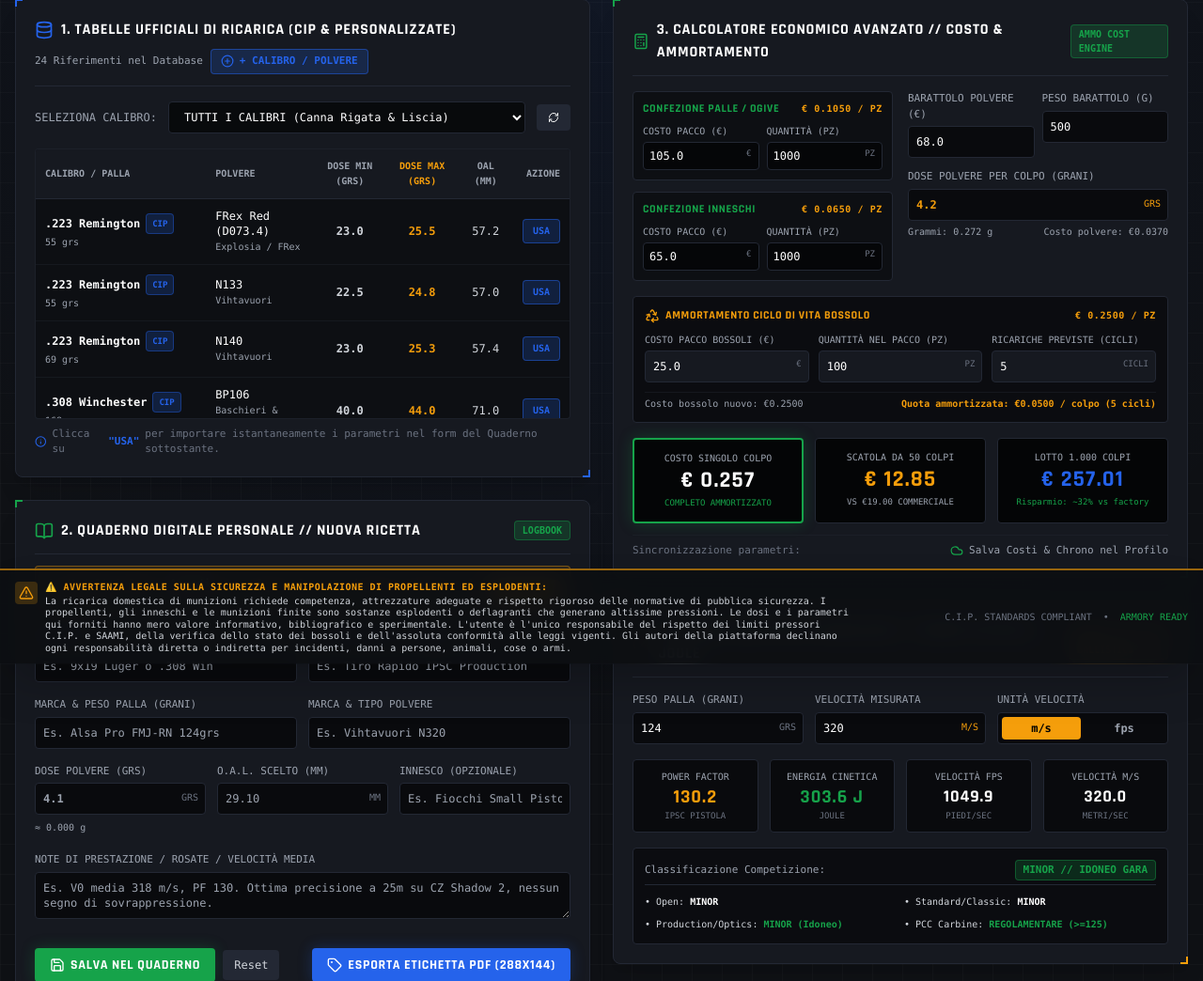
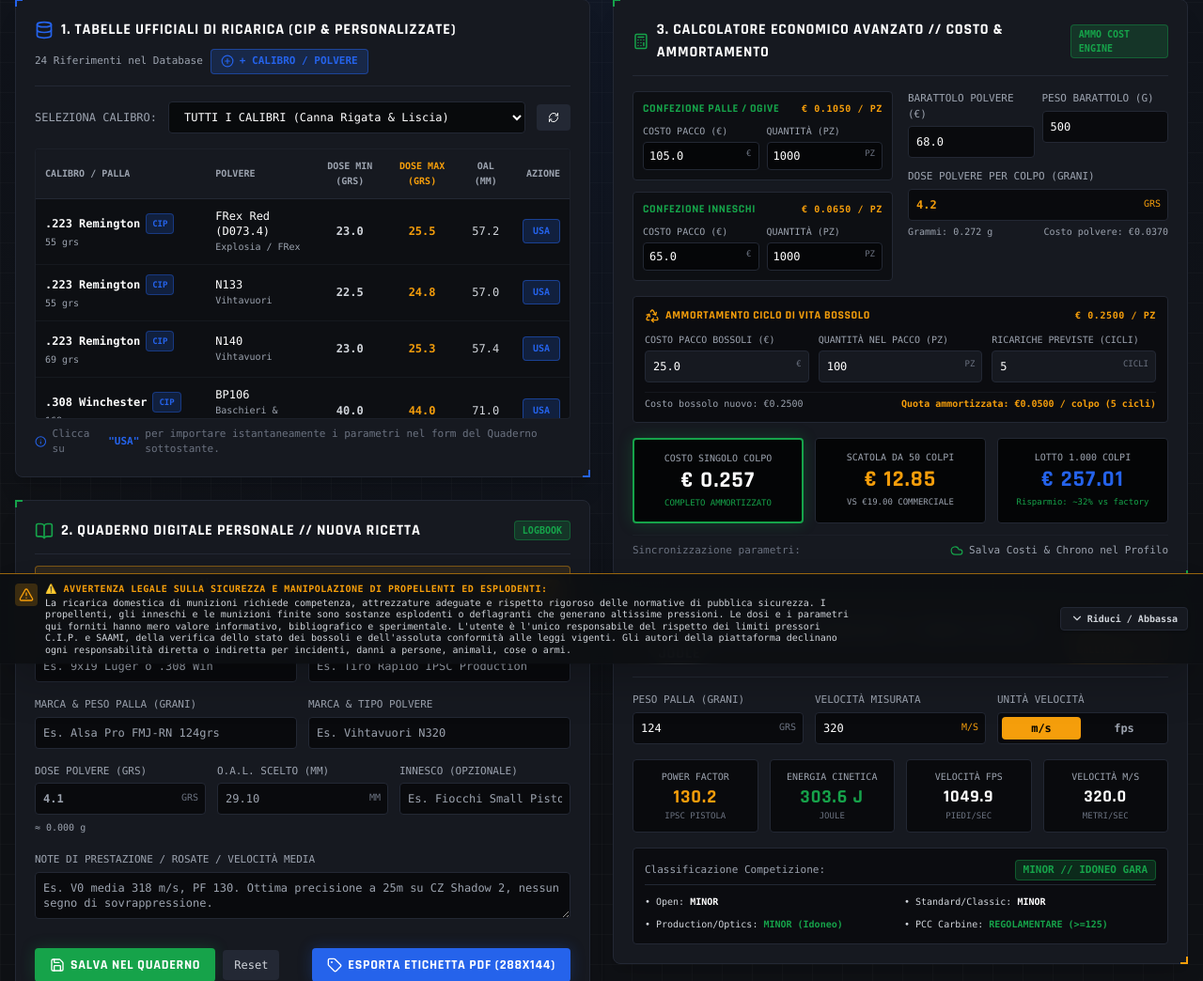
Before and after one commit to elia2792/ricarica-balistica, a Flask app: page / in a window 1280 px wide. Shown: the part 94-1138 px from the top of the page at 94% size. Run offline with Flask 3, Linux system fonts and the light colour scheme; data comes from the database, SQL or seed files in the repository; both versions use the stored data as it was after the commit; some libraries are stand-ins or nearby versions; some web fonts are replaced.

Commit message:
feat: footer avvertenze legali minimizzabile con stato persistente

```diff
--- a/static/js/app.js
+++ b/static/js/app.js
@@ -6,6 +6,7 @@ let tabAuthAttivo = 'login';
 
 document.addEventListener('DOMContentLoaded', () => {
   verificaStatoAutenticazione();
+  inizializzaDisclaimer();
   caricaTabelle();
   caricaRicette();
   calcolaCostoLive();
@@ -973,3 +974,32 @@ function escapeHtml(text) {
     .replace(/"/g, "&quot;")
     .replace(/'/g, "&#039;");
 }
+
+// ==========================================
+// GESTIONE MINIMIZZAZIONE DISCLAIMER LEGALE
+// ==========================================
+function inizializzaDisclaimer() {
+  const stato = localStorage.getItem('disclaimer_collapsed');
+  if (stato === '1') {
+    toggleDisclaimer(true);
+  }
+}
+
+function toggleDisclaimer(collapse) {
+  const fullContent = document.getElementById('disclaimer-full-content');
+  const collapsedBar = document.getElementById('disclaimer-collapsed-bar');
+  if (!fullContent || !collapsedBar) return;
+
+  if (collapse) {
+    fullContent.classList.add('hidden');
+    collapsedBar.classList.remove('hidden');
+    collapsedBar.classList.add('flex');
+    localStorage.setItem('disclaimer_collapsed', '1');
+  } else {
+    collapsedBar.classList.add('hidden');
+    collapsedBar.classList.remove('flex');
+    fullContent.classList.remove('hidden');
+    localStorage.removeItem('disclaimer_collapsed');
+  }
+  lucide.createIcons();
+}
--- a/templates/index.html
+++ b/templates/index.html
@@ -93,7 +93,7 @@
   <!-- ======================================================== -->
   <!-- MAIN BALANCED 2-COLUMN GRID                              -->
   <!-- ======================================================== -->
-  <main class="max-w-7xl mx-auto w-full px-4 py-6 flex-1">
+  <main class="max-w-7xl mx-auto w-full px-4 py-6 pb-24 flex-1">
     <div class="grid grid-cols-1 lg:grid-cols-12 gap-6">
 
       <!-- ==================================================== -->
@@ -617,10 +617,23 @@
   </main>
 
   <!-- ======================================================== -->
-  <!-- FOOTER FISSO / INTEGRATO: DISCLAIMER LEGALE DI SICUREZZA -->
+  <!-- FOOTER FISSO: DISCLAIMER LEGALE (MINIMIZZABILE)           -->
   <!-- ======================================================== -->
-  <footer class="fixed bottom-0 left-0 right-0 z-50 bg-[#0d0f12]/95 backdrop-blur-md border-t-2 border-tacamber/60 px-4 py-2.5 text-gray-400 shadow-2xl">
-    <div class="max-w-7xl mx-auto flex flex-col md:flex-row items-start md:items-center justify-between gap-2 text-[10px] font-mono">
+  <footer id="footer-disclaimer" class="fixed bottom-0 left-0 right-0 z-50 bg-[#0d0f12]/95 backdrop-blur-md border-t border-tacamber/60 text-gray-400 shadow-2xl transition-all duration-300">
+    <!-- BARRA MINIMIZZATA (Visibile quando ridotta) -->
+    <div id="disclaimer-collapsed-bar" class="hidden max-w-7xl mx-auto px-4 py-1.5 flex items-center justify-between text-[10px] font-mono">
+      <div class="flex items-center gap-2 text-tacamber font-bold">
+        <i data-lucide="alert-triangle" class="w-3.5 h-3.5"></i>
+        <span>AVVERTENZA LEGALE CIP / SAAMI & SICUREZZA PROPELLENTI</span>
+      </div>
+      <button type="button" onclick="toggleDisclaimer(false)" class="text-[10px] text-gray-300 hover:text-white flex items-center gap-1 font-mono px-2.5 py-1 rounded bg-tacamber/15 hover:bg-tacamber/30 border border-tacamber/40 text-tacamber transition cursor-pointer">
+        <i data-lucide="chevron-up" class="w-3 h-3"></i>
+        <span>Espandi Avvertenze</span>
+      </button>
+    </div>
+
+    <!-- CONTENUTO COMPLETO (Espanso con tasto Riduci) -->
+    <div id="disclaimer-full-content" class="max-w-7xl mx-auto px-4 py-2 flex flex-col md:flex-row items-start md:items-center justify-between gap-2 text-[10px] font-mono">
       <div class="flex items-start gap-2 max-w-4xl">
         <div class="p-1 rounded bg-tacamber/20 text-tacamber mt-0.5 flex-shrink-0">
           <i data-lucide="alert-triangle" class="w-4 h-4"></i>
@@ -634,10 +647,11 @@
           </p>
         </div>
       </div>
-      <div class="flex items-center gap-3 text-gray-500 whitespace-nowrap self-end md:self-center">
-        <span>C.I.P. STANDARDS COMPLIANT</span>
-        <span>•</span>
-        <span class="text-tacgreen">ARMORY READY</span>
+      <div class="flex items-center gap-2 whitespace-nowrap self-end md:self-center">
+        <button type="button" onclick="toggleDisclaimer(true)" class="px-2.5 py-1 rounded bg-tacpanel hover:bg-gray-800 text-gray-300 hover:text-tacamber border border-tacborder font-bold flex items-center gap-1 transition cursor-pointer shadow">
+          <i data-lucide="chevron-down" class="w-3.5 h-3.5"></i>
+          <span>Riduci / Abbassa</span>
+        </button>
       </div>
     </div>
   </footer>
```
Also changed, not shown: ricarica.db.
